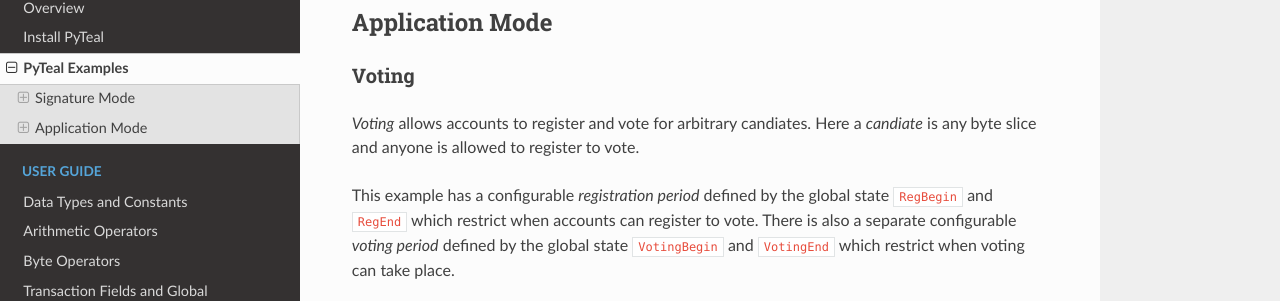
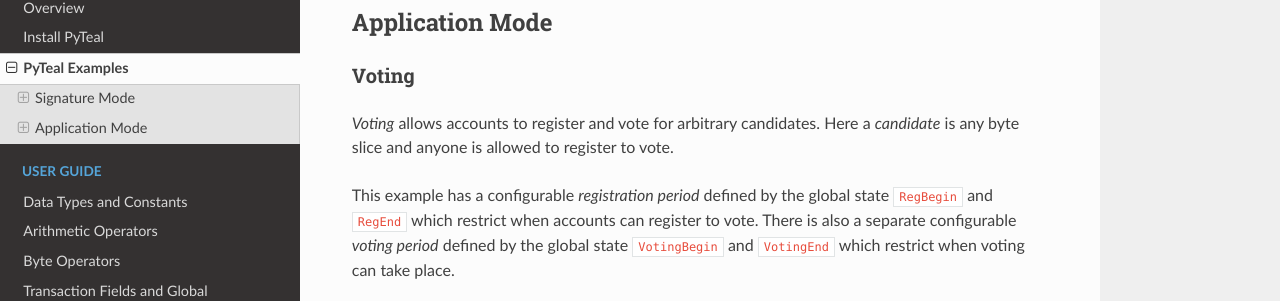
Before and after one commit to algorand/pyteal, a Sphinx documentation site: the page built from docs/examples.rst, in a window 1280 px wide and 900 px high, scrolled down 1049 px. Shown: the part 144-445 px from the top of the window. Built offline with Sphinx 7.4.7 and the Read the Docs theme 2.0.0, drawn with Linux system fonts in a browser that asks for light colours.

Commit message:
Fix typo in voting example docs

```diff
--- a/docs/examples.rst
+++ b/docs/examples.rst
@@ -49,7 +49,7 @@
 Voting
 ~~~~~~
 
-*Voting* allows accounts to register and vote for arbitrary candiates. Here a *candiate* is any byte
+*Voting* allows accounts to register and vote for arbitrary candidates. Here a *candidate* is any byte
 slice and anyone is allowed to register to vote.
 
 This example has a configurable *registration period* defined by the global state :code:`RegBegin`
```
